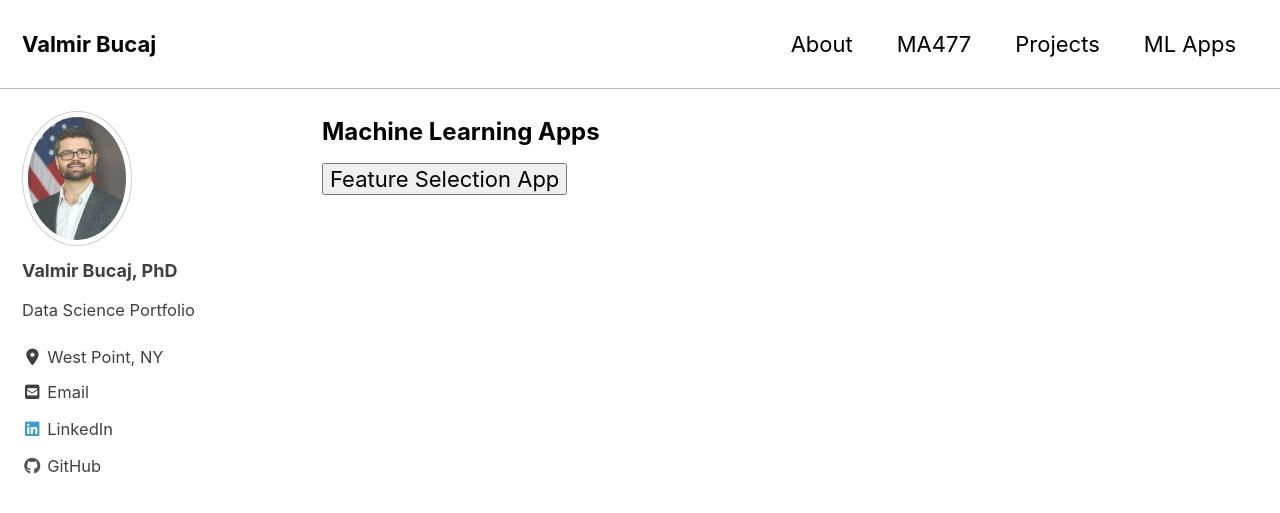
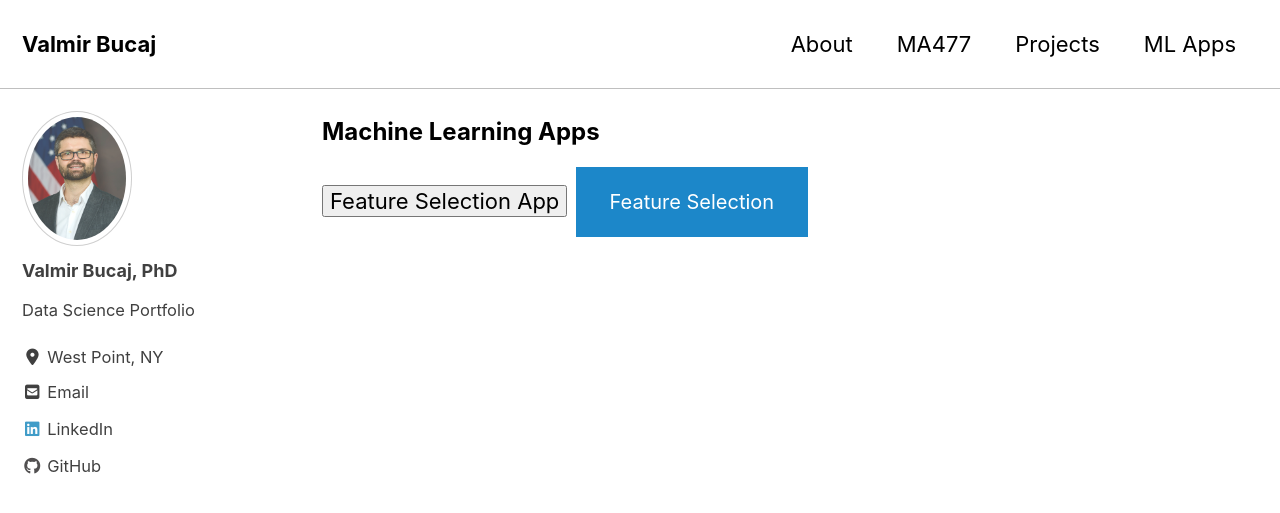
Before and after one commit to vbucaj/vbucaj.github.io, a Jekyll site: the page built from _pages/Apps.md, in a window 1280 px wide and 900 px high. Shown: the top 513 px of the window. Built offline with Jekyll 4.4.1, drawn with Linux system fonts in a browser that asks for light colours; cached includes are drawn as plain includes; nearby versions of some CDN libraries.

Commit message:
styling buttions

```diff
--- a/_pages/Apps.md
+++ b/_pages/Apps.md
@@ -10,6 +10,29 @@ author_profile: true
       <title>Feature Selection App</title>
    </head>
    <body>
-      <button onclick="window.location.href = 'https://feature-selection.herokuapp.com/';" target="_blank">Feature Selection App</button>
+      <button onclick="window.location.href = 'https://feature-selection.herokuapp.com/';">Feature Selection App</button>
    </body>
 </html>
+
+<html>
+   <head>
+      <title>Feature Selection App</title>
+      <style>
+         .button {
+         background-color: #1c87c9;
+         border: none;
+         color: white;
+         padding: 20px 34px;
+         text-align: center;
+         text-decoration: none;
+         display: inline-block;
+         font-size: 20px;
+         margin: 4px 2px;
+         cursor: pointer;
+         }
+      </style>
+   </head>
+   <body>
+      <a href="https://feature-selection.herokuapp.com/" class="button">Feature Selection</a>
+   </body>
+</html>
```
